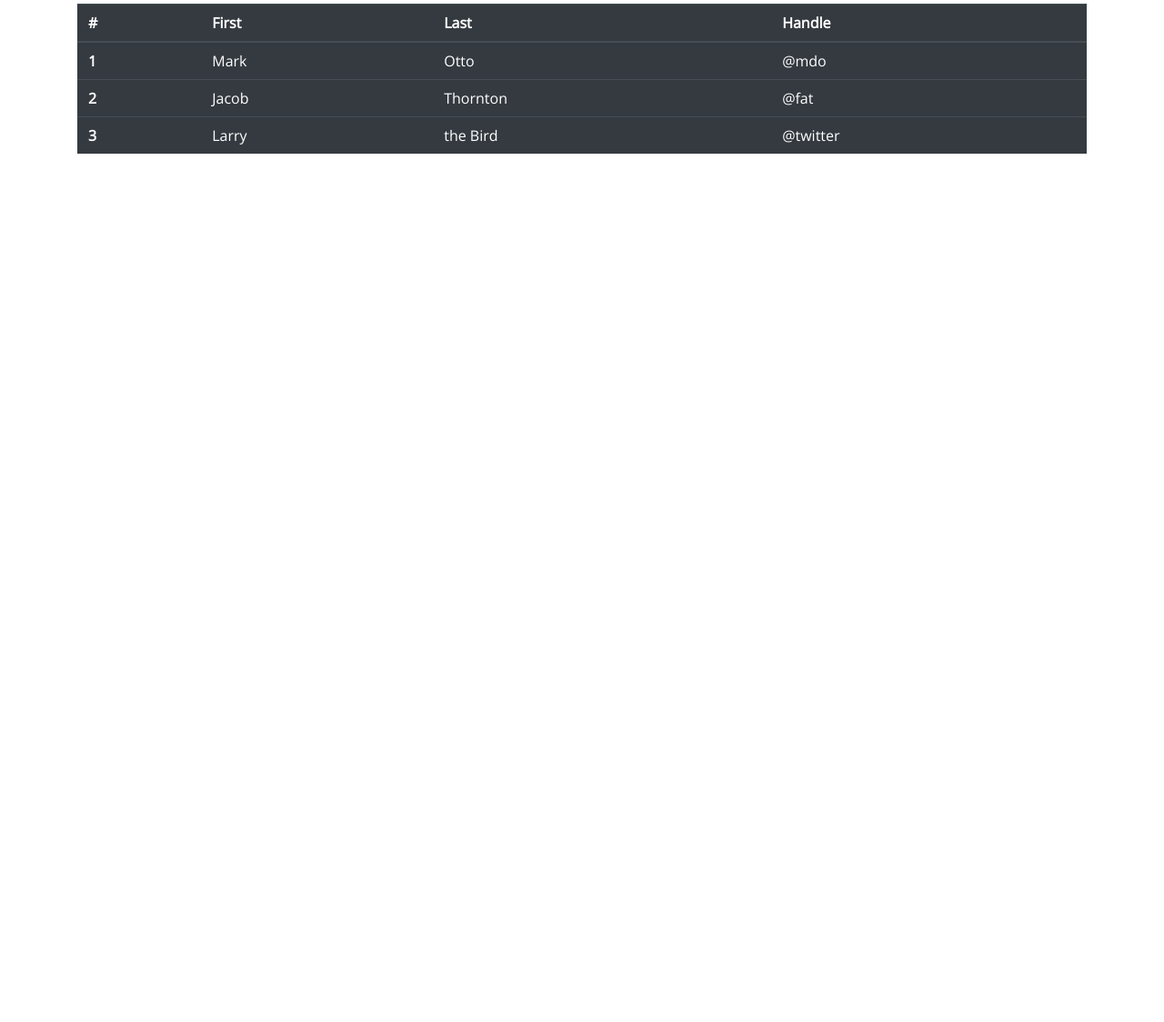
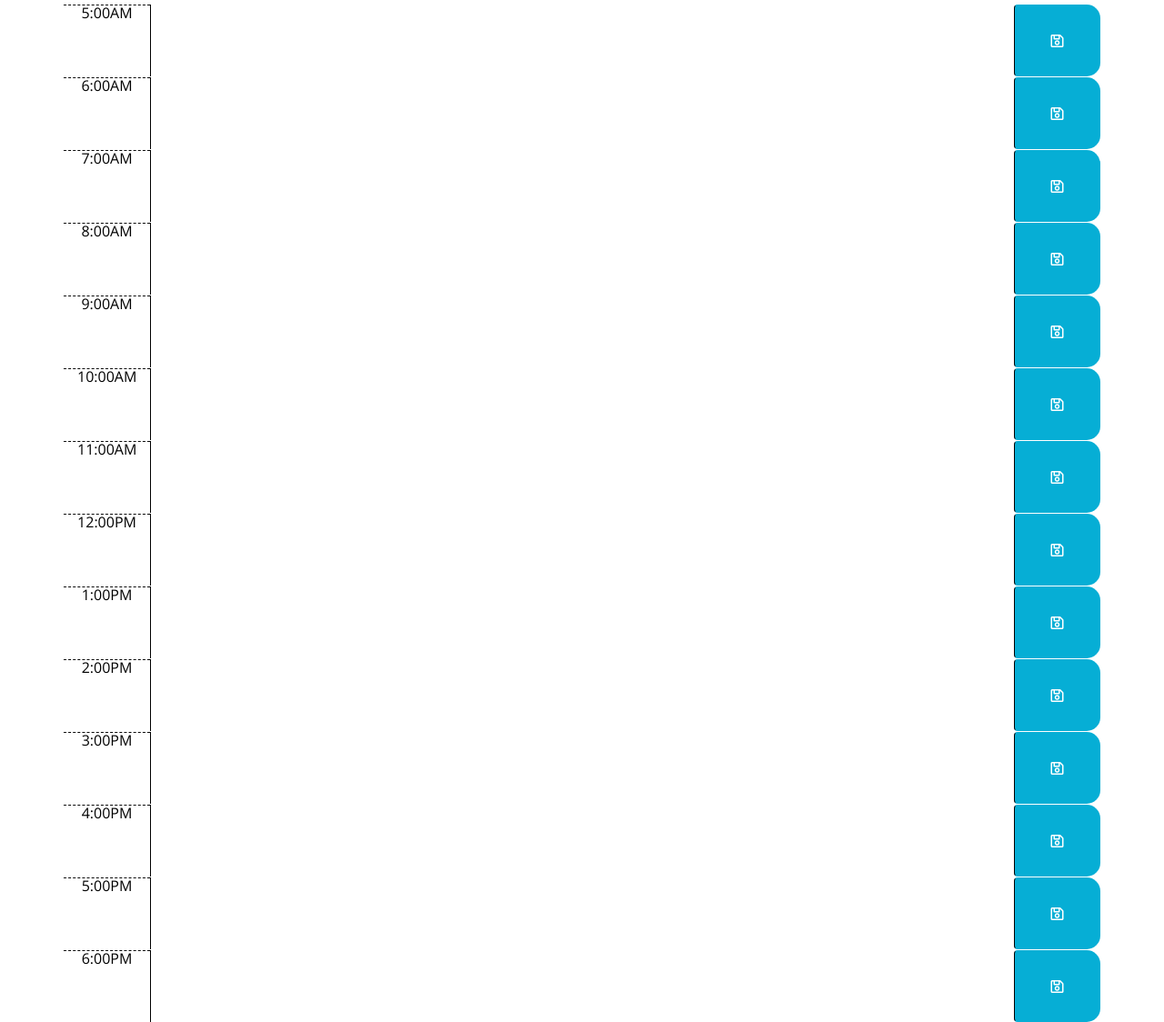
Before and after one commit to Roya-Jamshidpour/homework5-calendar, a plain HTML site: page index.html in a window 1280 px wide. Shown: the part 332-1456 px from the top of the page at 91% size. Before the commit the page ends 800 px from the top, so only its background shows below. Drawn offline with nearby package versions, Linux system fonts and the light colour scheme.

Commit message:
got calendar in there

```diff
--- a/index.html
+++ b/index.html
@@ -30,37 +30,91 @@
     </header>
     <div class="container">
       <!-- Timeblocks go here -->
-      <table class="table table-dark">
-        <thead>
-          <tr>
-            <th scope="col">#</th>
-            <th scope="col">First</th>
-            <th scope="col">Last</th>
-            <th scope="col">Handle</th>
-          </tr>
-        </thead>
-        <tbody>
-          <tr>
-            <th scope="row">1</th>
-            <td>Mark</td>
-            <td>Otto</td>
-            <td>@mdo</td>
-          </tr>
-          <tr>
-            <th scope="row">2</th>
-            <td>Jacob</td>
-            <td>Thornton</td>
-            <td>@fat</td>
-          </tr>
-          <tr>
-            <th scope="row">3</th>
-            <td>Larry</td>
-            <td>the Bird</td>
-            <td>@twitter</td>
-          </tr>
-        </tbody>
-      </table>
-    </div>
+      <!-- 5am -->
+      <div id="nine" class="row time-block" data-time="5">
+        <div class="col-md-1 hour">5:00AM</div>
+        <textarea class="col-md-10 description"></textarea>
+        <button class="col-md-1 saveBtn btn"><i class="far fa-save"></i></button>
+      </div>
+      <!-- 6am -->
+      <div id="nine" class="row time-block" data-time="6">
+        <div class="col-md-1 hour">6:00AM</div>
+        <textarea class="col-md-10 description"></textarea>
+        <button class="col-md-1 saveBtn btn"><i class="far fa-save"></i></button>
+      </div>
+      <!-- 7am -->
+      <div id="nine" class="row time-block" data-time="7">
+        <div class="col-md-1 hour">7:00AM</div>
+        <textarea class="col-md-10 description"></textarea>
+        <button class="col-md-1 saveBtn btn"><i class="far fa-save"></i></button>
+      </div>
+      <!-- 8am -->
+      <div id="nine" class="row time-block" data-time="8">
+        <div class="col-md-1 hour">8:00AM</div>
+        <textarea class="col-md-10 description"></textarea>
+        <button class="col-md-1 saveBtn btn"><i class="far fa-save"></i></button>
+      </div>
+      <!-- 9am -->
+      <div id="nine" class="row time-block" data-time="9">
+        <div class="col-md-1 hour">9:00AM</div>
+        <textarea class="col-md-10 description"></textarea>
+        <button class="col-md-1 saveBtn btn"><i class="far fa-save"></i></button>
+      </div>
+      <!-- 10am -->
+      <div id="nine" class="row time-block" data-time="10">
+        <div class="col-md-1 hour">10:00AM</div>
+        <textarea class="col-md-10 description"></textarea>
+        <button class="col-md-1 saveBtn btn"><i class="far fa-save"></i></button>
+      </div>
+      <!-- 11am -->
+      <div id="nine" class="row time-block" data-time="11">
+        <div class="col-md-1 hour">11:00AM</div>
+        <textarea class="col-md-10 description"></textarea>
+        <button class="col-md-1 saveBtn btn"><i class="far fa-save"></i></button>
+      </div>
+    <!-- 12pm -->
+      <div id="nine" class="row time-block" data-time="12">
+        <div class="col-md-1 hour">12:00PM</div>
+        <textarea class="col-md-10 description"></textarea>
+        <button class="col-md-1 saveBtn btn"><i class="far fa-save"></i></button>
+     </div>
+    <!-- 1pm -->
+     <div id="nine" class="row time-block" data-time="1pm">
+        <div class="col-md-1 hour">1:00PM</div>
+        <textarea class="col-md-10 description"></textarea>
+        <button class="col-md-1 saveBtn btn"><i class="far fa-save"></i></button>
+     </div>
+    <!-- 2pm -->
+      <div id="nine" class="row time-block" data-time="2pm">
+        <div class="col-md-1 hour">2:00PM</div>
+        <textarea class="col-md-10 description"></textarea>
+        <button class="col-md-1 saveBtn btn"><i class="far fa-save"></i></button>
+      </div>
+      <!-- 3pm -->
+      <div id="nine" class="row time-block" data-time="3pm">
+        <div class="col-md-1 hour">3:00PM</div>
+        <textarea class="col-md-10 description"></textarea>
+        <button class="col-md-1 saveBtn btn"><i class="far fa-save"></i></button>
+      </div>
+      <!-- 4pm -->
+      <div id="nine" class="row time-block" data-time="4pm">
+        <div class="col-md-1 hour">4:00PM</div>
+        <textarea class="col-md-10 description"></textarea>
+        <button class="col-md-1 saveBtn btn"><i class="far fa-save"></i></button>
+      </div>
+      <!-- 5pm -->
+      <div id="nine" class="row time-block" data-time="5pm">
+        <div class="col-md-1 hour">5:00PM</div>
+        <textarea class="col-md-10 description"></textarea>
+        <button class="col-md-1 saveBtn btn"><i class="far fa-save"></i></button>
+      </div>
+      <!-- 6pm -->
+      <div id="nine" class="row time-block" data-time="6pm">
+        <div class="col-md-1 hour">6:00PM</div>
+        <textarea class="col-md-10 description"></textarea>
+        <button class="col-md-1 saveBtn btn"><i class="far fa-save"></i></button>
+      </div>
+
 
     <script src="https://cdnjs.cloudflare.com/ajax/libs/jquery/3.2.1/jquery.min.js"></script>
     <script src="https://cdnjs.cloudflare.com/ajax/libs/moment.js/2.24.0/moment.min.js"></script>
```
